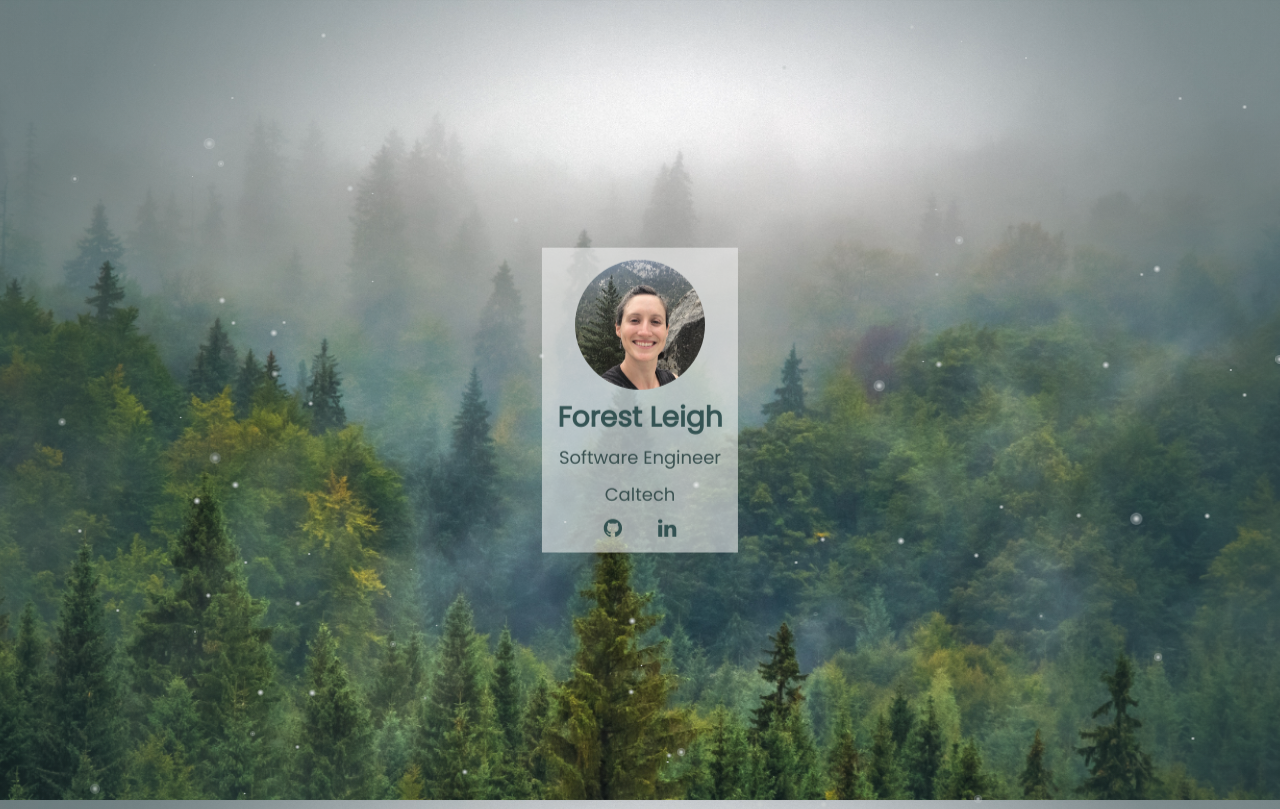
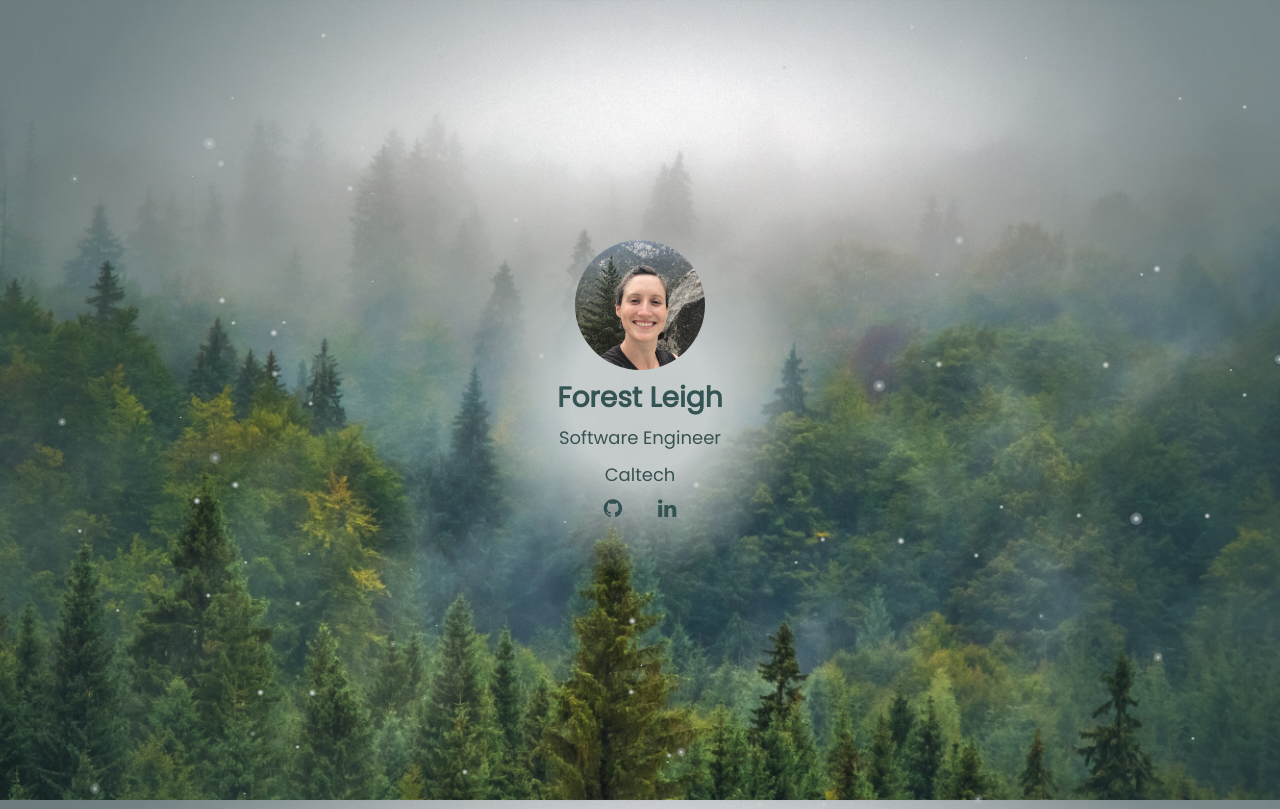
Before and after one commit to forestleigh/PersonalSplashPage, a React app: page / in a window 1280 px wide. Built offline with nearby package versions, Linux system fonts and the light colour scheme.

Commit message:
updated readme with current screenshot

```diff
--- a/client/src/styles/card.scss
+++ b/client/src/styles/card.scss
@@ -1,8 +1,12 @@
 
 .card {
   z-index: 9;
-  background: rgba(245, 245, 245, 0.587);
-  max-width: 300px;
+  // background: rgba(245, 245, 245, 0.587);
+  background: radial-gradient(hsl(180, 5%, 80%),
+                hsl(180, 5%, 80%) 30%,
+                hsla(180, 6%, 80%, 0) 73%);
+  width: 300px;
+  height: 320px;
   position: absolute;
   top: 50%;
   left: 50%;
```
Also changed, not shown: client/src/assets/screen.png, 1 other file (tests, documents, lock files or other folders).
